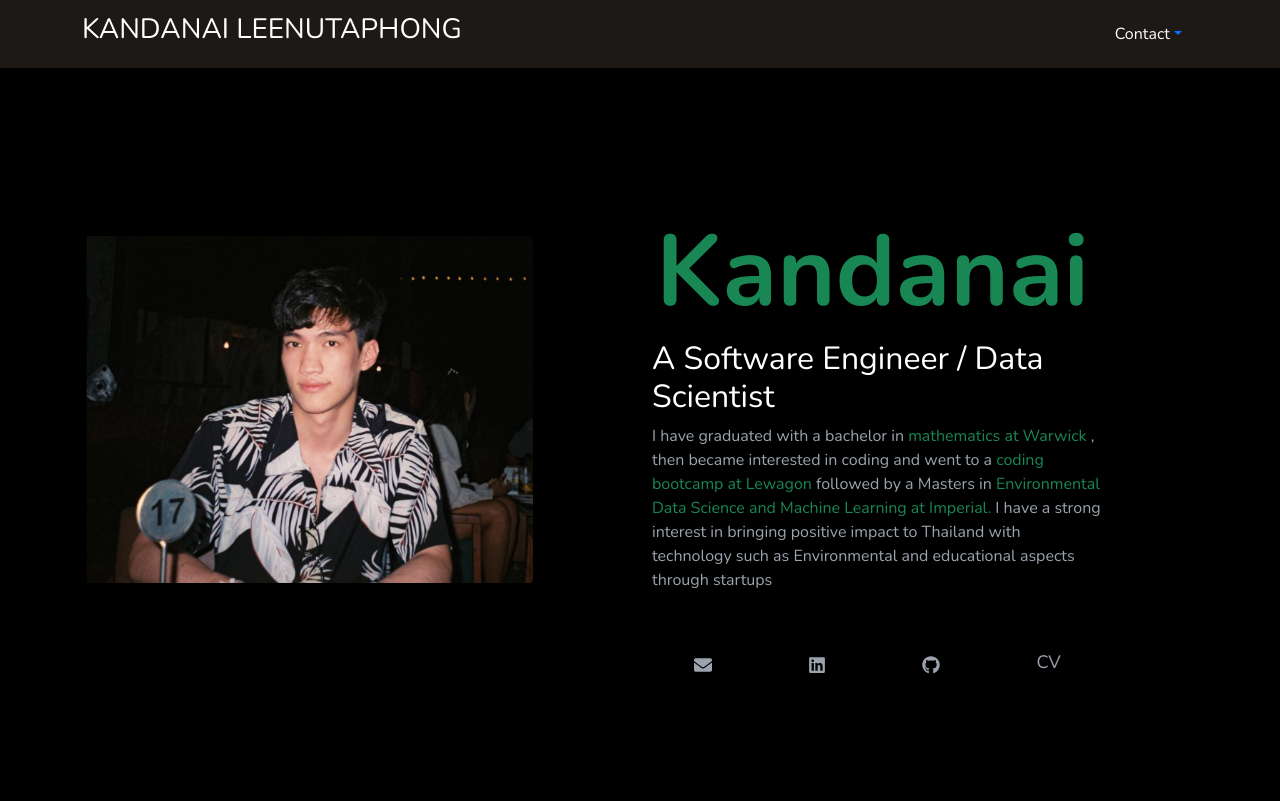
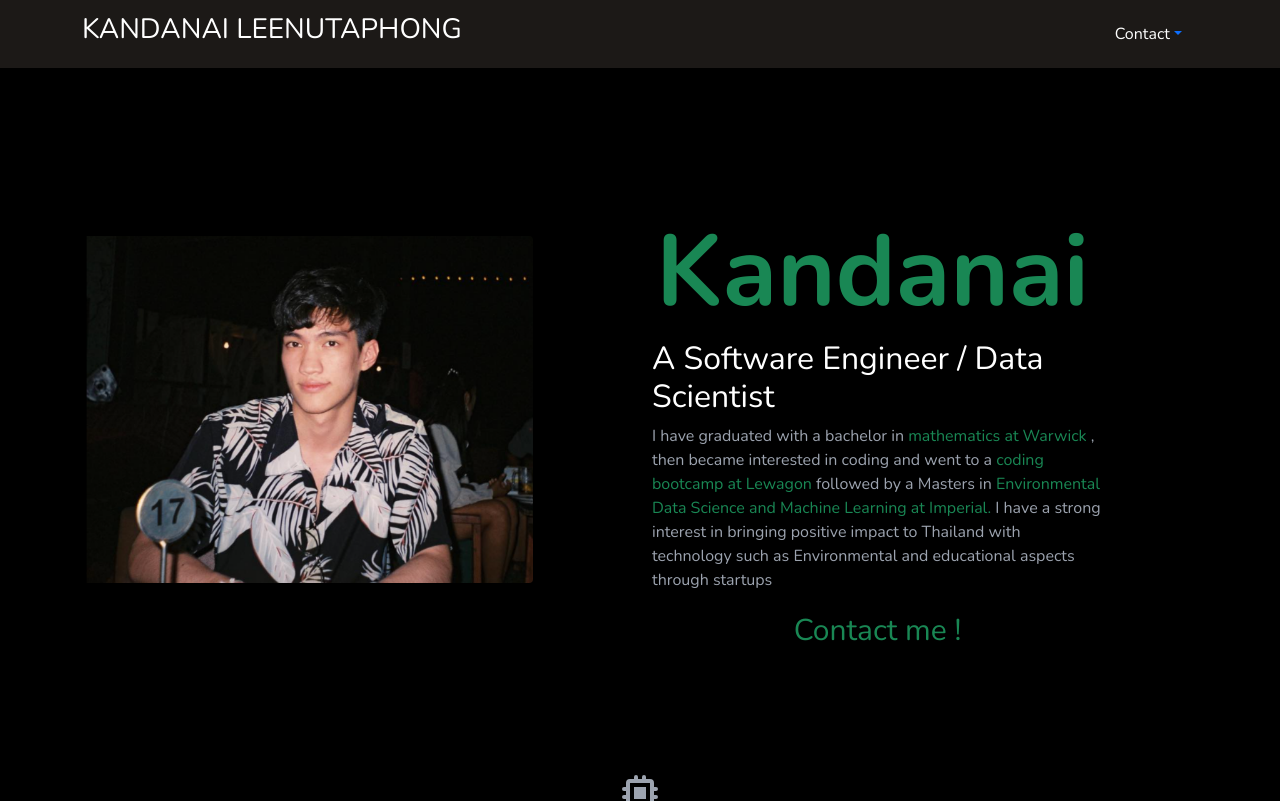
Before and after one commit to edsml-kl121/proud-portfolio, a React (Create React App) app: page / in a window 1280 px wide. Shown: the top 801 px of the page. Built offline with nearby package versions, Linux system fonts and the light colour scheme.

Commit message:
add animaiton

```diff
--- a/package.json
+++ b/package.json
@@ -11,9 +11,11 @@
     "jquery": "^3.6.0",
     "popper.js": "^1.16.1",
     "react": "^18.0.0",
+    "react-animate-on-scroll": "^2.1.5",
     "react-bootstrap": "^2.3.1",
     "react-dom": "^18.0.0",
     "react-icons": "^4.3.1",
+    "react-reveal": "^1.2.2",
     "react-scripts": "5.0.1",
     "web-vitals": "^2.1.4"
   },
--- a/src/components/About.js
+++ b/src/components/About.js
@@ -3,12 +3,18 @@
 import React from "react";
 // import Bathy from "./images/Bathy.png"
 import Mew from "./images/Mew.png"
-import { FaLinkedin, FaEnvelope, FaGithub } from 'react-icons/fa';
-import {Container, Navbar, Nav, NavDropdown, Row, Col } from "react-bootstrap"
+// import { FaLinkedin, FaEnvelope, FaGithub } from 'react-icons/fa';
+import {Container, Row, Col } from "react-bootstrap"
+// import Zoom from 'react-reveal/Zoom';
+import Fade from 'react-reveal/Fade';
+import { useState } from "react";
+
 
 export default function About() {
+  const [styles, setStyles] = useState({fontWeight:"400", fontSize:"30px"});
   return (
     <section id="about">
+      <Fade>
       <Container>
       <Row className="my-5">
         <Col xs={12} md={5} className="mt-5 my-5 mb-5">
@@ -27,6 +33,7 @@ export default function About() {
         <Col xs={12} md={5}>
           <br></br>
           <br></br>
+
           <h1 className="mt-5 text-success mx-1" style={{fontWeight:"700", fontSize:"100px"}}>
               Kandanai
           </h1>
@@ -38,32 +45,26 @@ export default function About() {
             a <span className="text-success">coding bootcamp at Lewagon</span> followed by a Masters in <span className="text-success">Environmental Data Science and Machine Learning at Imperial. </span>
              I have a strong interest in bringing positive impact to Thailand with technology such as Environmental and educational aspects through startups
           </p>
-          <div className="flex justify-center mb-5">
-            <a
-              href="mailto:mew.chayutaphong@gmail.com?subject=Me&body=Hello!"
-              className="inline-flex text-gray-400 border-0 py-5 px-10 focus:outline-none hover:bg-gray-700 hover:text-white rounded text-lg" style={{backgroundColor:"#000000"}}>
-              <FaEnvelope/>
-            </a>
-            <a
-              href="https://www.linkedin.com/in/kandanai/"
-              className="ml-4 inline-flex text-gray-400 border-0 py-5 px-10 focus:outline-none hover:bg-gray-700 hover:text-white rounded text-lg" style={{backgroundColor:"#000000"}}>
-              <FaLinkedin/>
-            </a>
-            <a
-              href="https://github.com/edsml-kl121"
-              className="ml-4 inline-flex text-gray-400 border-0 py-5 px-10 focus:outline-none hover:bg-gray-700 hover:text-white rounded text-lg" style={{backgroundColor:"#000000"}}>
-              <FaGithub/>
-            </a>
-            <a
-              href="https://drive.google.com/file/d/12Civ_-RjXZqhHVlQ_Eo76V1e6ZnsIFmc/view?usp=sharing"
-              className="ml-4 inline-flex text-gray-400 border-0 py-10 px-10 text-decoration-none focus:outline-none hover:bg-gray-700 hover:text-white rounded text-lg" style={{backgroundColor:"#000000"}}>
-              CV
-            </a>
+          <div className="text-center">
+            {/* <div className="text-center bg-stone-1000 py-1 my-2 mx-0" style = {styles} onMouseEnter={() => setStyles({border: '1px solid green', borderRadius: "10px"})}  onMouseLeave={() => setStyles({border: 'none'})}> */}
+              <a
+                href="mailto:mew.chayutaphong@gmail.com?subject=Me&body=Hello!"
+                className="text-decoration-none text-success text-center bg-stone-1000 py-2 my-2 mx-0 px-3"
+                // className="text-decoration-none text-success"
+                onMouseEnter={() => setStyles({border: '1px solid green', borderRadius: "10px", fontWeight:"400", fontSize:"30px"})}
+                onMouseLeave={() => setStyles({border: 'none', fontWeight:"400", fontSize:"30px"})}
+                style = {styles}
+                // style={{fontWeight:"400", fontSize:"30px"}}
+                >
+                Contact me !
+              </a>
+            {/* </div> */}
           </div>
           <br></br>
       </Col>
       </Row>
       </Container>
+      </Fade>
     </section>
   );
 }
--- a/src/components/Navbar.js
+++ b/src/components/Navbar.js
@@ -19,8 +19,8 @@ export default function Navbar2() {
               <NavDropdown.Item href="https://www.linkedin.com/in/kandanai/">Linkedin</NavDropdown.Item>
               <NavDropdown.Item href="mailto:mew.chayutaphong@gmail.com?subject=Me&body=Hello!">Email</NavDropdown.Item>
               <NavDropdown.Item href="https://github.com/edsml-kl121">Github</NavDropdown.Item>
-              {/* <NavDropdown.Divider />
-              <NavDropdown.Item href="#action/3.4">Separated link</NavDropdown.Item> */}
+              <NavDropdown.Divider />
+              <NavDropdown.Item href="https://drive.google.com/file/d/12Civ_-RjXZqhHVlQ_Eo76V1e6ZnsIFmc/view?usp=sharing"> CV </NavDropdown.Item>
             </NavDropdown>
         </Navbar.Collapse>
       </Container>
--- a/src/components/Projects.js
+++ b/src/components/Projects.js
@@ -6,13 +6,15 @@ import { useState } from "react";
 import { projects } from "../data";
 import { Container, Row, Col } from 'react-bootstrap';
 import Card from "./Card"
-
+import Fade from 'react-reveal/Fade';
 
 export default function Projects() {
-  const [styles, setStyles] = useState({});
-  console.log(styles);
+  // const [styles, setStyles] = useState({});
+  // console.log(styles);
   return (
+
     <section id="projects" className="text-gray-400 body-font" style={{backgroundColor:"#000000"}}>
+    <Fade>
       <div className="container px-5 py-10 mx-auto text-center lg:px-40">
         <div className="flex flex-col w-full mb-20">
           <CodeIcon className="mx-auto inline-block w-10 mb-4" />
@@ -24,9 +26,6 @@ export default function Projects() {
           </p>
         </div>
         <Container className="px-5" style={{}}>
-        {/* <Container className="px-5">
-        <Container className="px-5">
-        <Container className="px-5"> */}
           <Row>
           {projects.map((project) => (
             <>
@@ -36,11 +35,9 @@ export default function Projects() {
               </>
           ))}
           </Row>
-        {/* </Container>
-        </Container>
-        </Container> */}
         </Container>
       </div>
+    </Fade>
     </section>
   );
 }
--- a/src/components/Skills.js
+++ b/src/components/Skills.js
@@ -5,6 +5,7 @@ import React from "react";
 import { FaPython } from 'react-icons/fa';
 import { skills } from "../data";
 import { Container, Row, Col } from 'react-bootstrap';
+import Fade from 'react-reveal/Fade';
 
 export default function Skills() {
   return (
@@ -19,13 +20,12 @@ export default function Skills() {
             Some of the tech stacks I have used.
           </p>
         </div>
+        <Fade left cascade>
           <div className="container">
-          {/* <div className = "flex flex-wrap"> */}
             <Row>
             {skills.map((skill) => (
               <Col xs={6} md={2}>
               <div key={skill.name} className="p-5">
-              {/* <FaPython className="text-green-600 h-20" /> */}
                 <img
                     alt="gallery"
                     width = "150"
@@ -36,6 +36,7 @@ export default function Skills() {
             ))}
             </Row>
           </div>
+        </Fade>
         {/* </div> */}
       </div>
     </section>
```
Also changed, not shown: 1 other file (tests, documents, lock files or other folders). Lines whose indentation alone changed are shown as unchanged.
